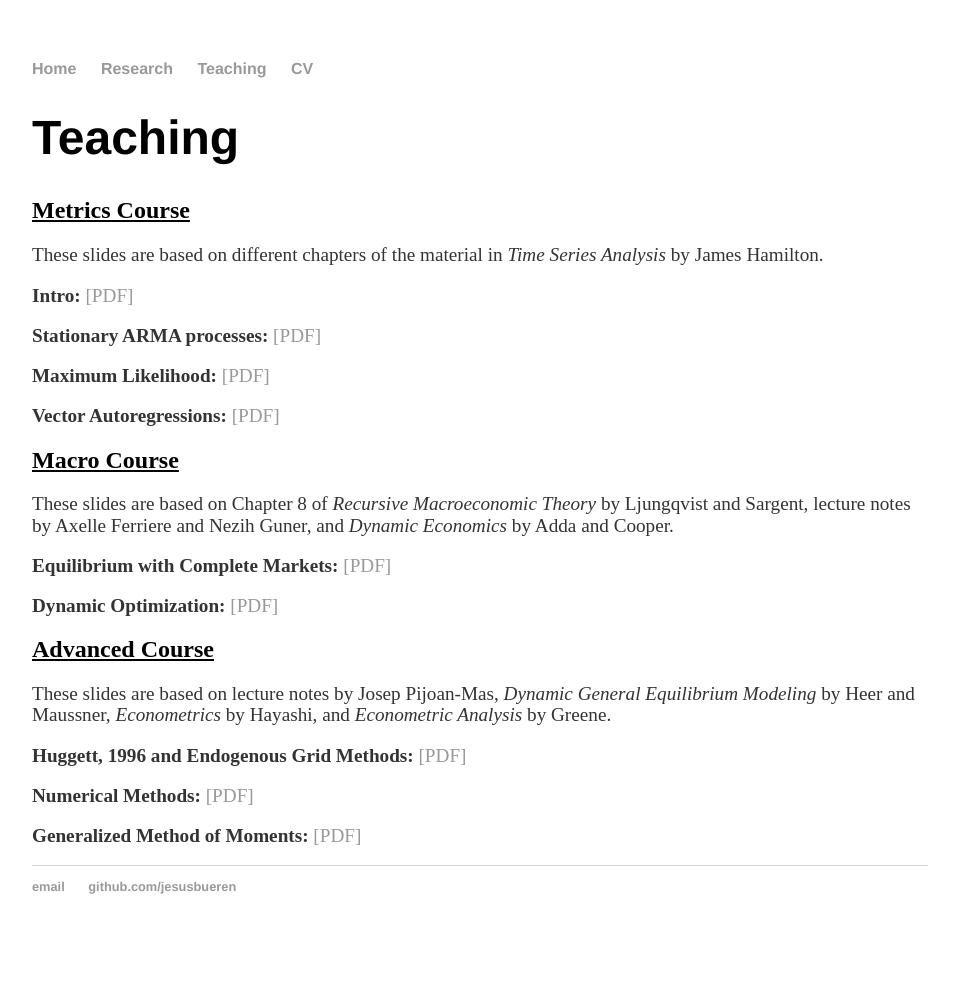
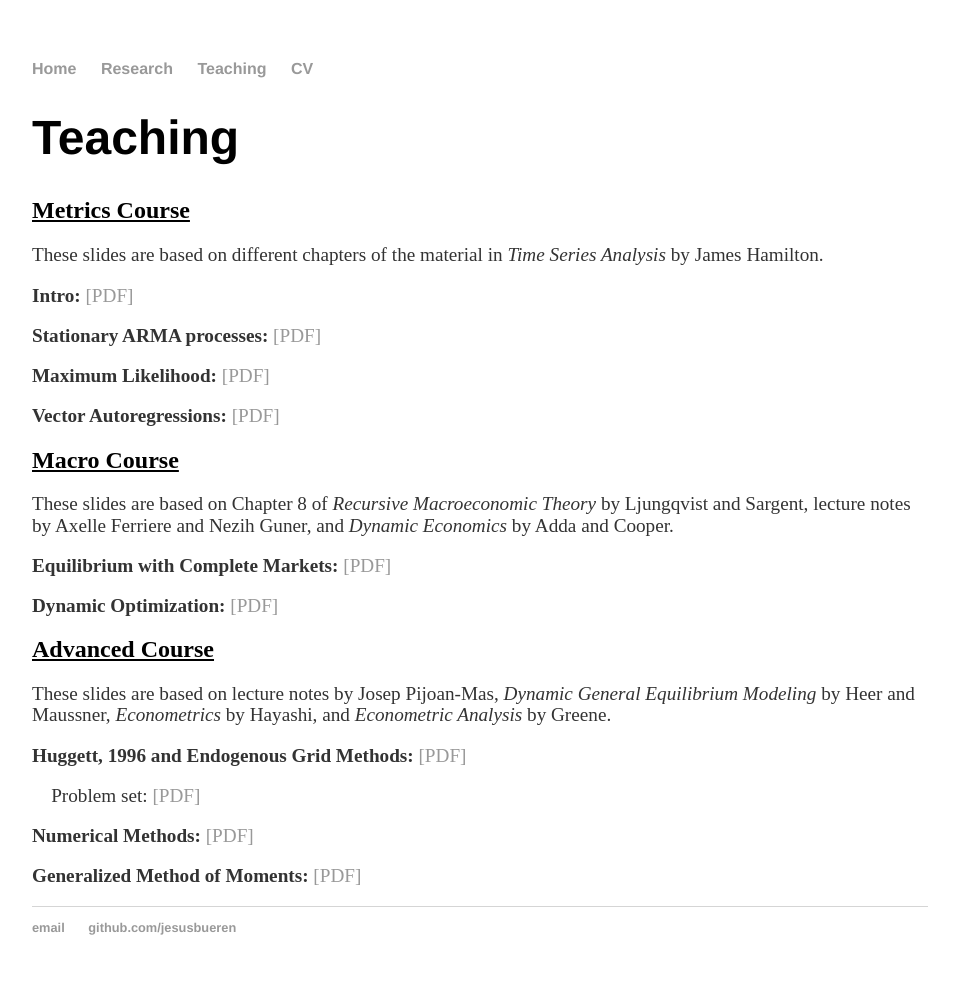
Before and after one commit to jesusbueren/jesusbueren.github.io, a Jekyll site: the page built from teaching/index.html, in a window 1280 px wide. Shown: the whole page, without its empty margins (160-1119 px from the left). Built offline with Jekyll 4.4.1, drawn with Linux system fonts in a browser that asks for light colours; before the commit the page ends 954 px from its top, so only the background shows below that.

Commit message:
Update index.html

```diff
--- a/teaching/index.html
+++ b/teaching/index.html
@@ -29,6 +29,7 @@
             <p>These slides are based on lecture notes by Josep Pijoan-Mas, <em>Dynamic General Equilibrium Modeling</em> by Heer and Maussner, <em>Econometrics</em> by Hayashi, and <em>Econometric Analysis</em> by Greene.</p>
             <article>
                 <p><strong>Huggett, 1996 and Endogenous Grid Methods:</strong> <a href="lifecycle.pdf" alt="Huggett 1996 slides">[PDF]</a></p>
+		<p>&nbsp;&nbsp;&nbsp;&nbsp;Problem set: <a href="huggett1996.pdf" alt="Problem set for Huggett 1996">[PDF]</a></p>
                 <p><strong>Numerical Methods:</strong> <a href="numerical_methods.pdf" alt="Numerical Methods slides">[PDF]</a></p>
                 <p><strong>Generalized Method of Moments:</strong> <a href="GMM_SMM.pdf" alt="Generalized Method of Moments slides">[PDF]</a></p>
             </article>
```
